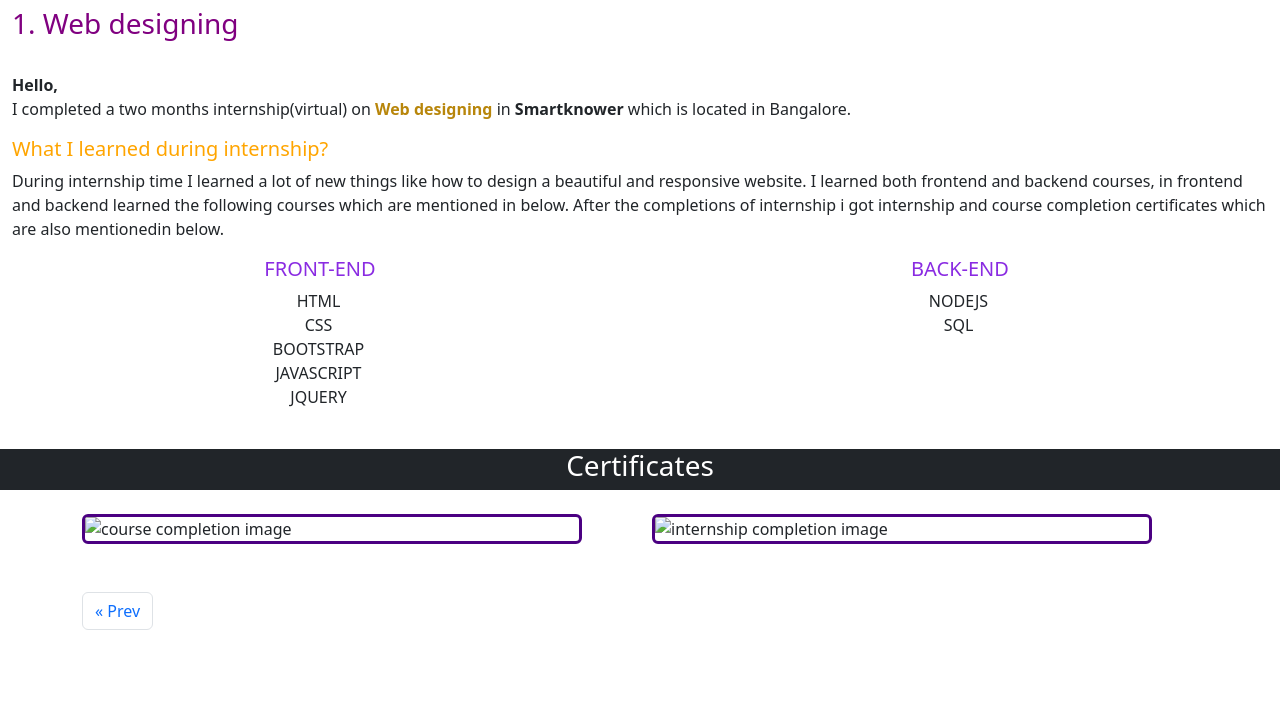
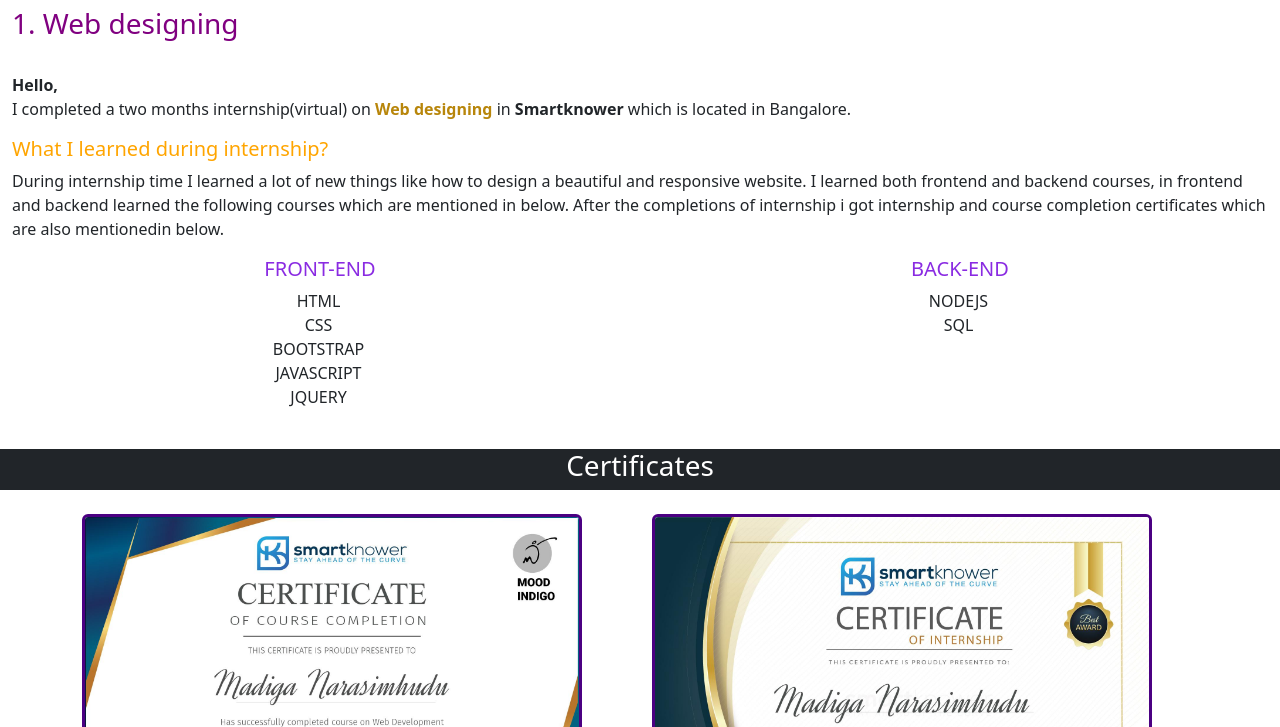
Before and after one commit to Narasimhudu07hub/portfolio, a plain HTML site: page internships.html in a window 1280 px wide. Shown: the part 73-800 px from the top of the page. Drawn offline with nearby package versions, Linux system fonts and the light colour scheme; the site is published under a folder, as on GitHub Pages, so addresses that start at the root find nothing.

Commit message:
Update internships.html

```diff
--- a/internships.html
+++ b/internships.html
@@ -82,10 +82,10 @@
     <div class="container">
         <div class="row">
             <div class="col-md-6">
-                <img src="/images/c1.jpeg" class="rounded float-start" alt="course completion image" style="width: 500px; border-style:solid;border-color: indigo;">
+                <img src="images/c1.jpeg" class="rounded float-start" alt="course completion image" style="width: 500px; border-style:solid;border-color: indigo;">
             </div>
             <div class="col-md-6">
-                <img src="/images/c2.jpeg" class="rounded float-start" alt="internship completion image" style="width: 500px;border-style:solid;border-color: indigo;">
+                <img src="images/c2.jpeg" class="rounded float-start" alt="internship completion image" style="width: 500px;border-style:solid;border-color: indigo;">
             </div>
         </div>
     </div>
```
